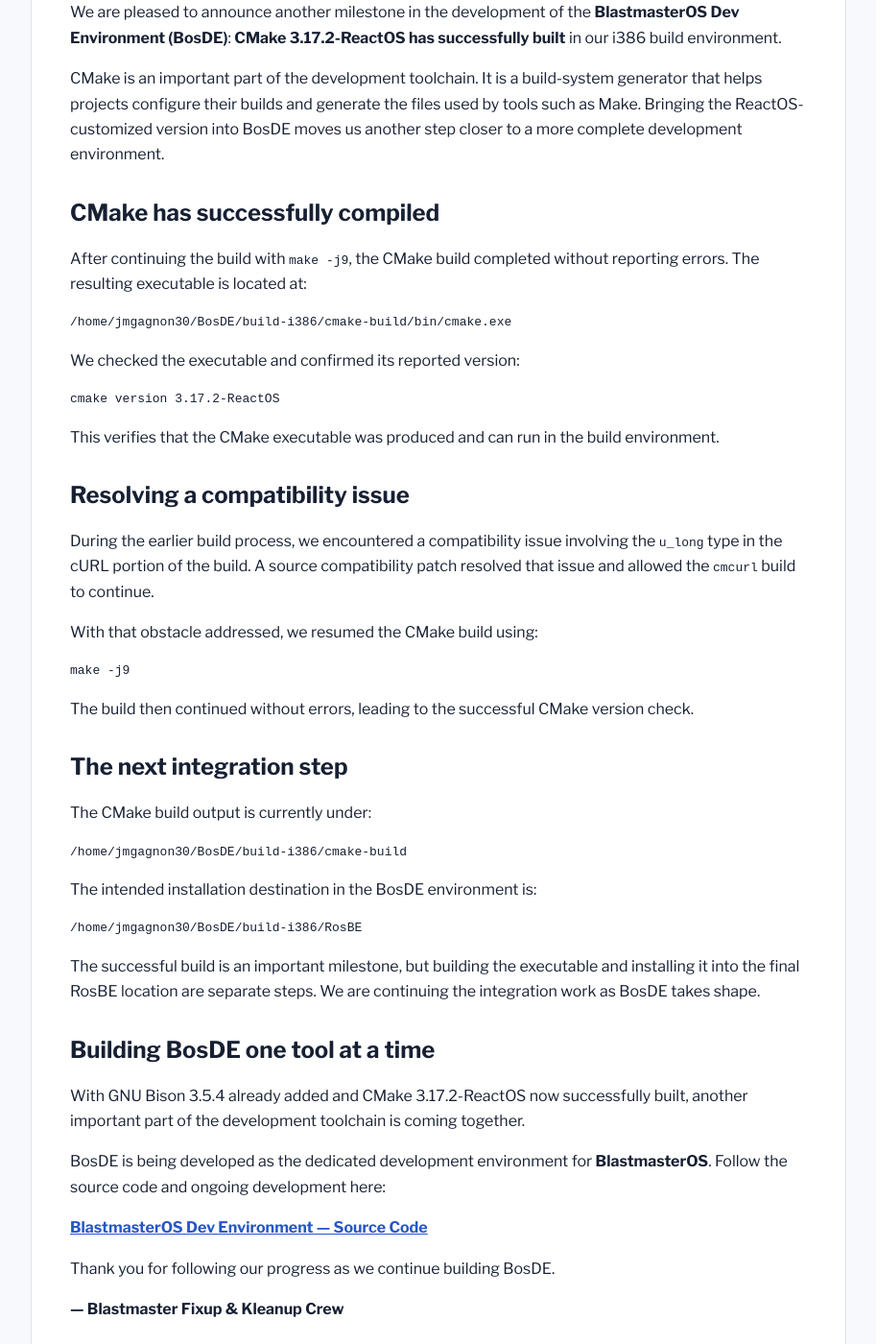
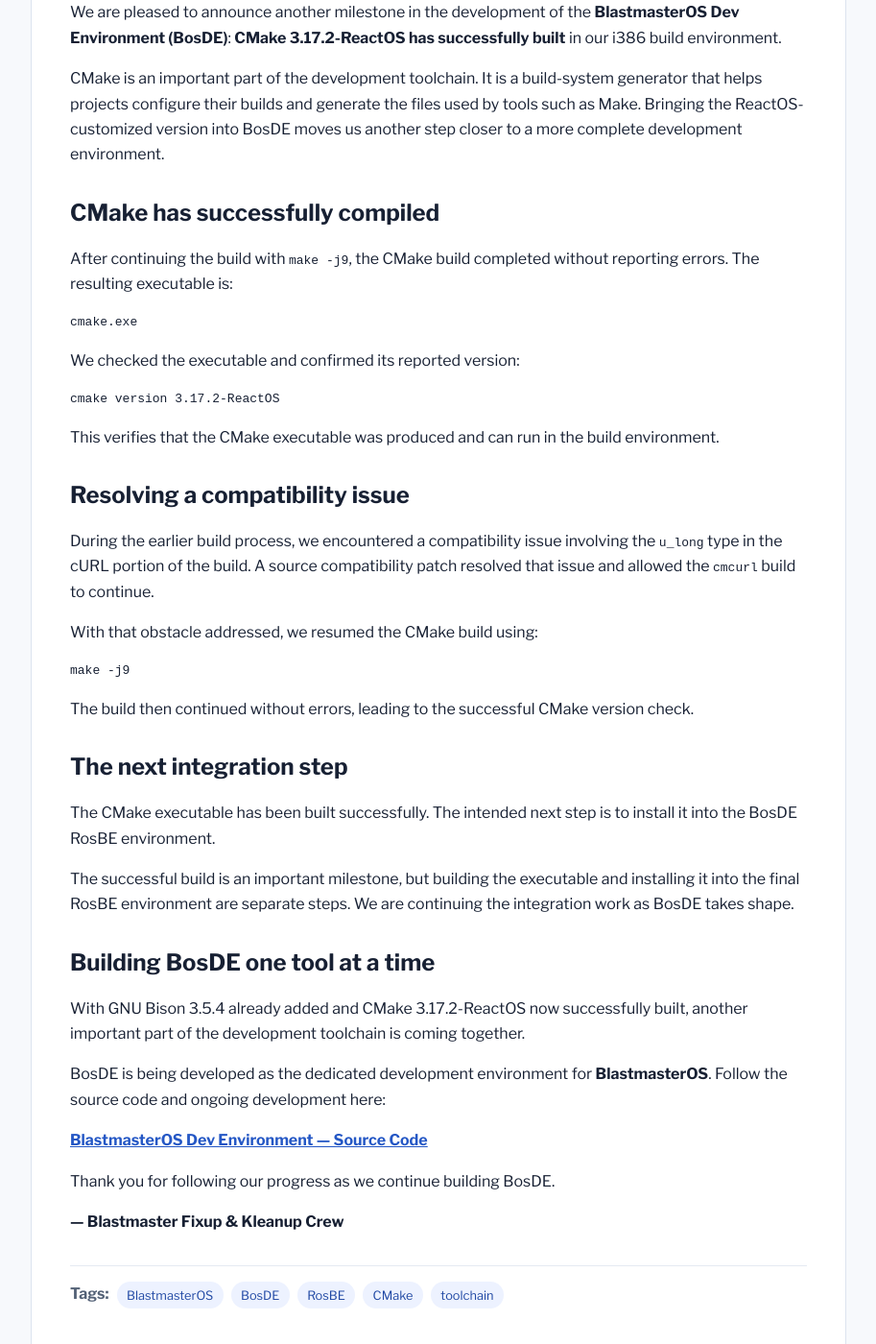
Before and after one commit to Blastmaster-Fixup-and-Kleanup-Crew/Blastmaster-Fixup-and-Kleanup-Crew.github.io, a Jekyll site: the page built from _posts/2026-11-10-cmake-3-17-2-reactos-built-for-bosde.md, in a window 1280 px wide and 1400 px high, scrolled down 458 px. Shown: the whole window at 96% size, without its empty margins (183-1096 px from the left). Built offline with Jekyll 4.4.1, drawn with Linux system fonts in a browser that asks for light colours.

Commit message:
Remove local filesystem paths from CMake announcement

````diff
--- a/_posts/2026-11-10-cmake-3-17-2-reactos-built-for-bosde.md
+++ b/_posts/2026-11-10-cmake-3-17-2-reactos-built-for-bosde.md
@@ -22,10 +22,10 @@ CMake is an important part of the development toolchain. It is a build-system ge
 
 ## CMake has successfully compiled
 
-After continuing the build with `make -j9`, the CMake build completed without reporting errors. The resulting executable is located at:
+After continuing the build with `make -j9`, the CMake build completed without reporting errors. The resulting executable is:
 
 ```text
-/home/jmgagnon30/BosDE/build-i386/cmake-build/bin/cmake.exe
+cmake.exe
 ```
 
 We checked the executable and confirmed its reported version:
@@ -50,19 +50,9 @@ The build then continued without errors, leading to the successful CMake version
 
 ## The next integration step
 
-The CMake build output is currently under:
+The CMake executable has been built successfully. The intended next step is to install it into the BosDE RosBE environment.
 
-```text
-/home/jmgagnon30/BosDE/build-i386/cmake-build
-```
-
-The intended installation destination in the BosDE environment is:
-
-```text
-/home/jmgagnon30/BosDE/build-i386/RosBE
-```
-
-The successful build is an important milestone, but building the executable and installing it into the final RosBE location are separate steps. We are continuing the integration work as BosDE takes shape.
+The successful build is an important milestone, but building the executable and installing it into the final RosBE environment are separate steps. We are continuing the integration work as BosDE takes shape.
 
 ## Building BosDE one tool at a time
 
````
